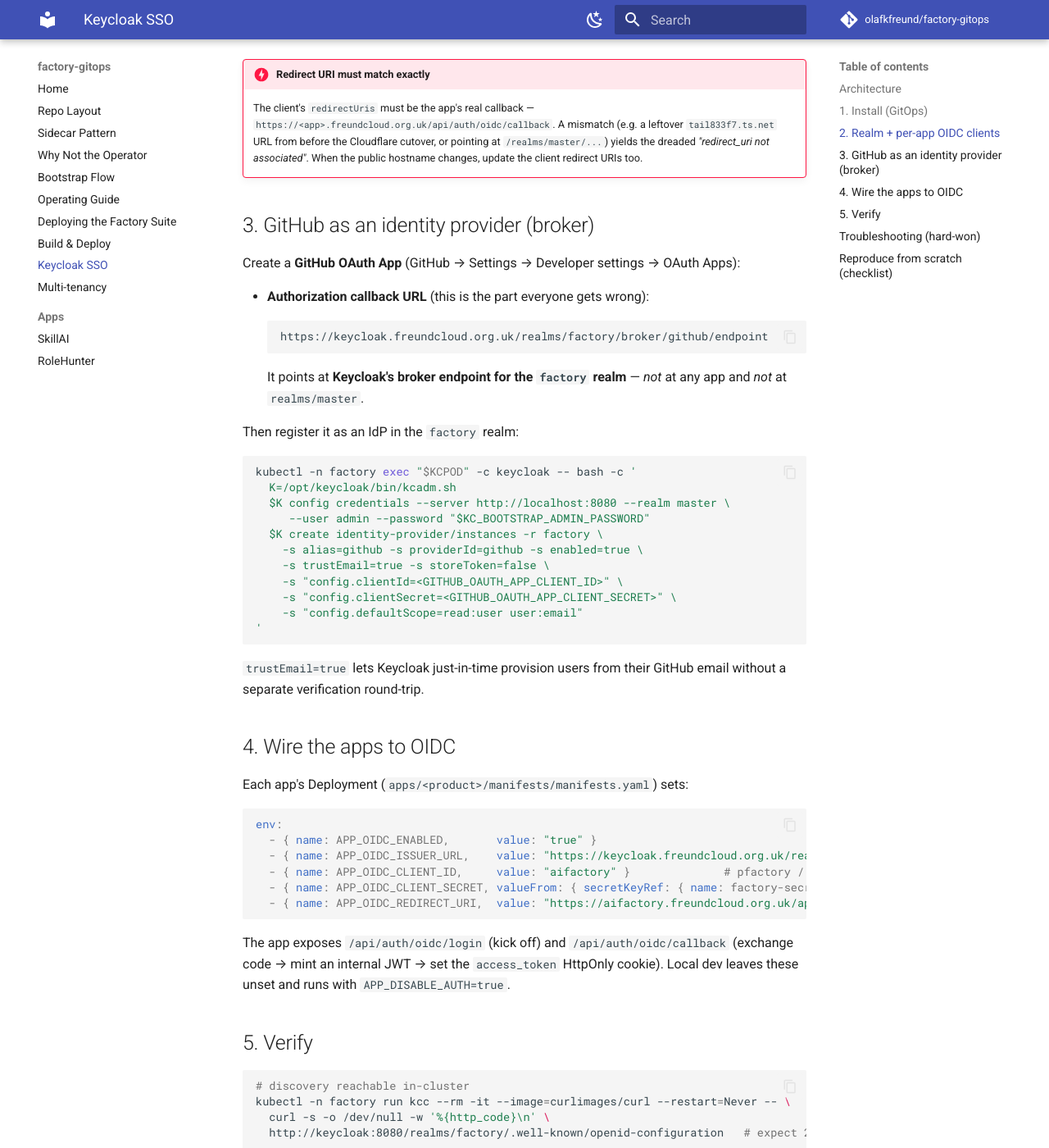
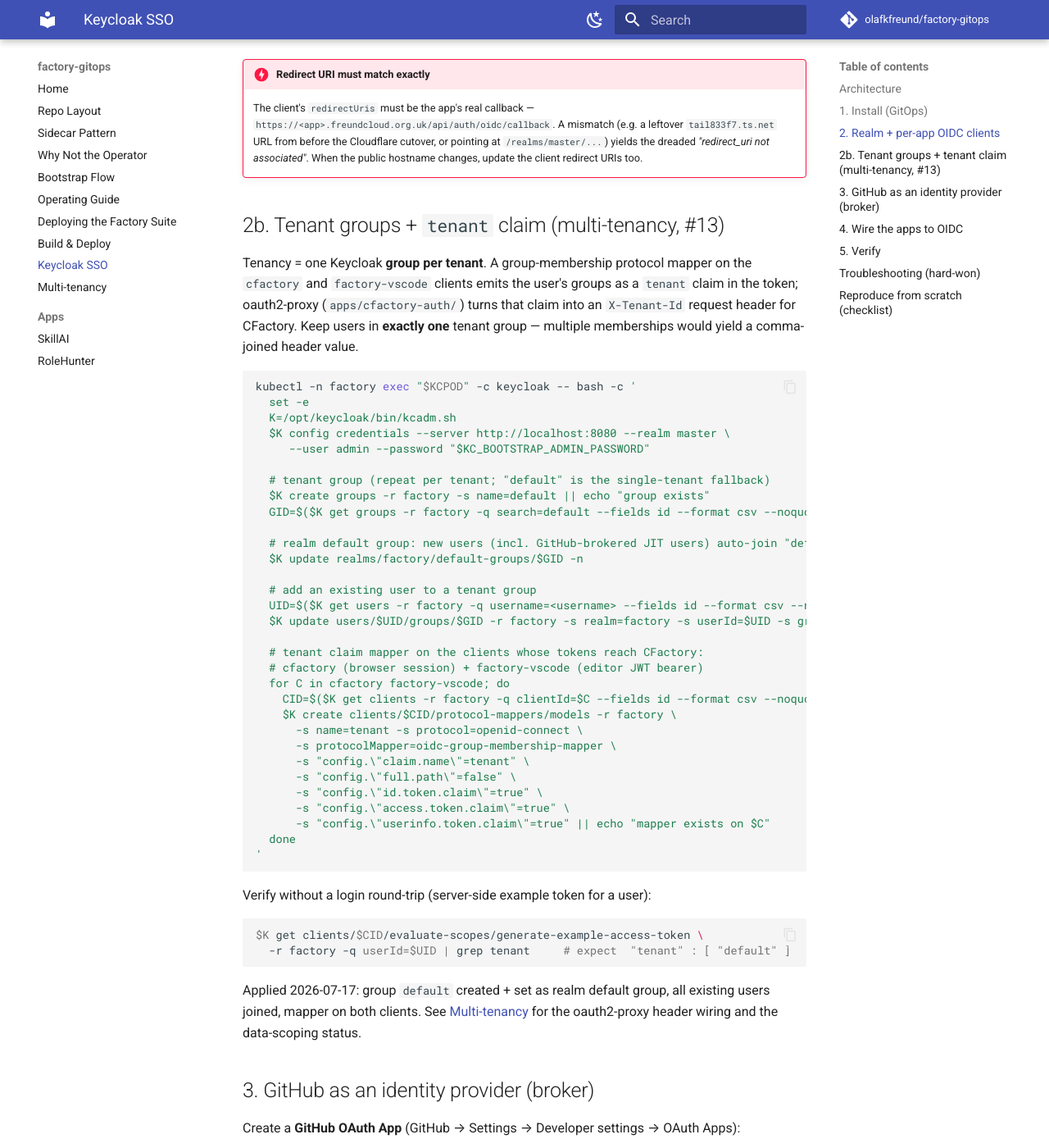
Before and after one commit to olafkfreund/factory-gitops, an MkDocs documentation site: the page built from docs/keycloak-sso.md, in a window 1280 px wide and 1400 px high, scrolled down 2229 px. Shown: the whole window at 82% size. Built offline with MkDocs 1.6.1 and Material for MkDocs 9.7.7, drawn with Linux system fonts in a browser that asks for light colours; comment, search, counter and statistics services are not loaded.

Commit message:
keycloak: tenant groups + tenant claim mapper on cfactory/factory-vscode (#13)
Group-per-tenant with 'default' as the realm default group (auto-join for
GitHub-brokered JIT users) and a group-membership protocol mapper emitting
the 'tenant' claim. Realm config in this repo is recipe-as-docs (kcadm.sh
in-pod, keycloak-sso.md) — recipe added and applied to the live realm;
verified via evaluate-scopes example token: "tenant" : [ "default" ].

Co-Authored-By: Claude Opus 4.8 <noreply@anthropic.com>
Claude-Session: https://claude.ai/code/session_016nKRuLrdcVE1GjBqDWjHbV

````diff
--- a/docs/keycloak-sso.md
+++ b/docs/keycloak-sso.md
@@ -103,6 +103,59 @@ Result keys in `factory-secrets`: `AIFACTORY_OIDC_CLIENT_SECRET`,
     `/realms/master/...`) yields the dreaded *"redirect_uri not associated"*. When the public
     hostname changes, update the client redirect URIs too.
 
+## 2b. Tenant groups + `tenant` claim (multi-tenancy, #13)
+
+Tenancy = one Keycloak **group per tenant**. A group-membership protocol mapper on the
+`cfactory` and `factory-vscode` clients emits the user's groups as a `tenant` claim in the
+token; oauth2-proxy (`apps/cfactory-auth/`) turns that claim into an `X-Tenant-Id` request
+header for CFactory. Keep users in **exactly one** tenant group — multiple memberships would
+yield a comma-joined header value.
+
+```bash
+kubectl -n factory exec "$KCPOD" -c keycloak -- bash -c '
+  set -e
+  K=/opt/keycloak/bin/kcadm.sh
+  $K config credentials --server http://localhost:8080 --realm master \
+     --user admin --password "$KC_BOOTSTRAP_ADMIN_PASSWORD"
+
+  # tenant group (repeat per tenant; "default" is the single-tenant fallback)
+  $K create groups -r factory -s name=default || echo "group exists"
+  GID=$($K get groups -r factory -q search=default --fields id --format csv --noquotes | head -1)
+
+  # realm default group: new users (incl. GitHub-brokered JIT users) auto-join "default"
+  $K update realms/factory/default-groups/$GID -n
+
+  # add an existing user to a tenant group
+  UID=$($K get users -r factory -q username=<username> --fields id --format csv --noquotes)
+  $K update users/$UID/groups/$GID -r factory -s realm=factory -s userId=$UID -s groupId=$GID -n
+
+  # tenant claim mapper on the clients whose tokens reach CFactory:
+  # cfactory (browser session) + factory-vscode (editor JWT bearer)
+  for C in cfactory factory-vscode; do
+    CID=$($K get clients -r factory -q clientId=$C --fields id --format csv --noquotes)
+    $K create clients/$CID/protocol-mappers/models -r factory \
+      -s name=tenant -s protocol=openid-connect \
+      -s protocolMapper=oidc-group-membership-mapper \
+      -s "config.\"claim.name\"=tenant" \
+      -s "config.\"full.path\"=false" \
+      -s "config.\"id.token.claim\"=true" \
+      -s "config.\"access.token.claim\"=true" \
+      -s "config.\"userinfo.token.claim\"=true" || echo "mapper exists on $C"
+  done
+'
+```
+
+Verify without a login round-trip (server-side example token for a user):
+
+```bash
+$K get clients/$CID/evaluate-scopes/generate-example-access-token \
+  -r factory -q userId=$UID | grep tenant     # expect  "tenant" : [ "default" ]
+```
+
+Applied 2026-07-17: group `default` created + set as realm default group, all existing
+users joined, mapper on both clients. See [Multi-tenancy](multi-tenancy.md) for the
+oauth2-proxy header wiring and the data-scoping status.
+
 ## 3. GitHub as an identity provider (broker)
 
 Create a **GitHub OAuth App** (GitHub → Settings → Developer settings → OAuth Apps):
````
